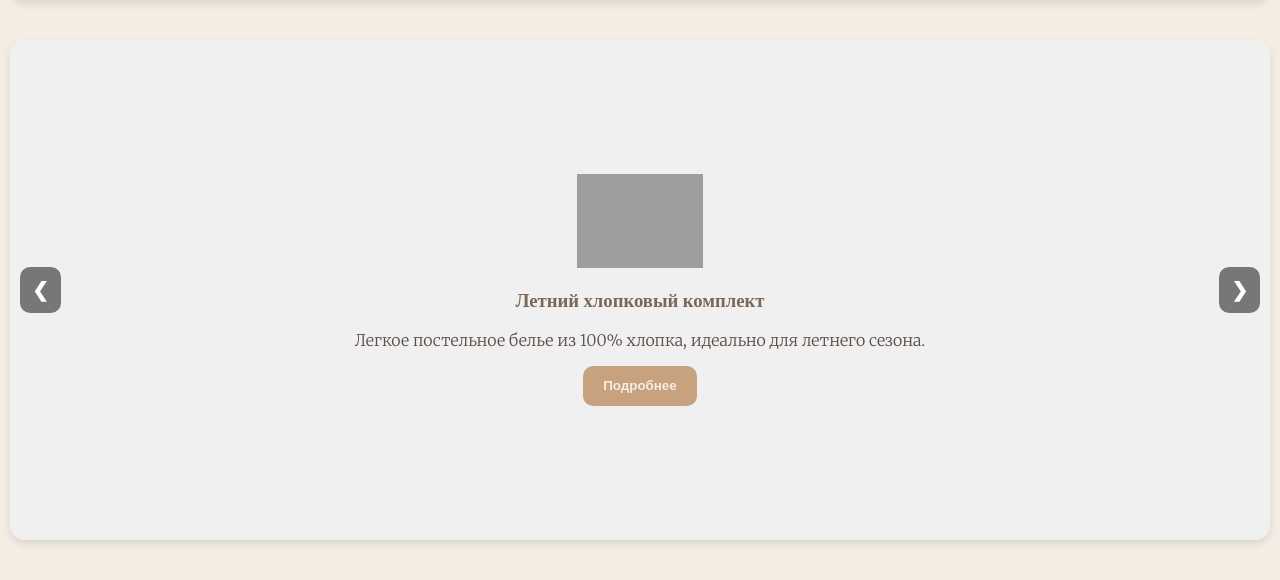
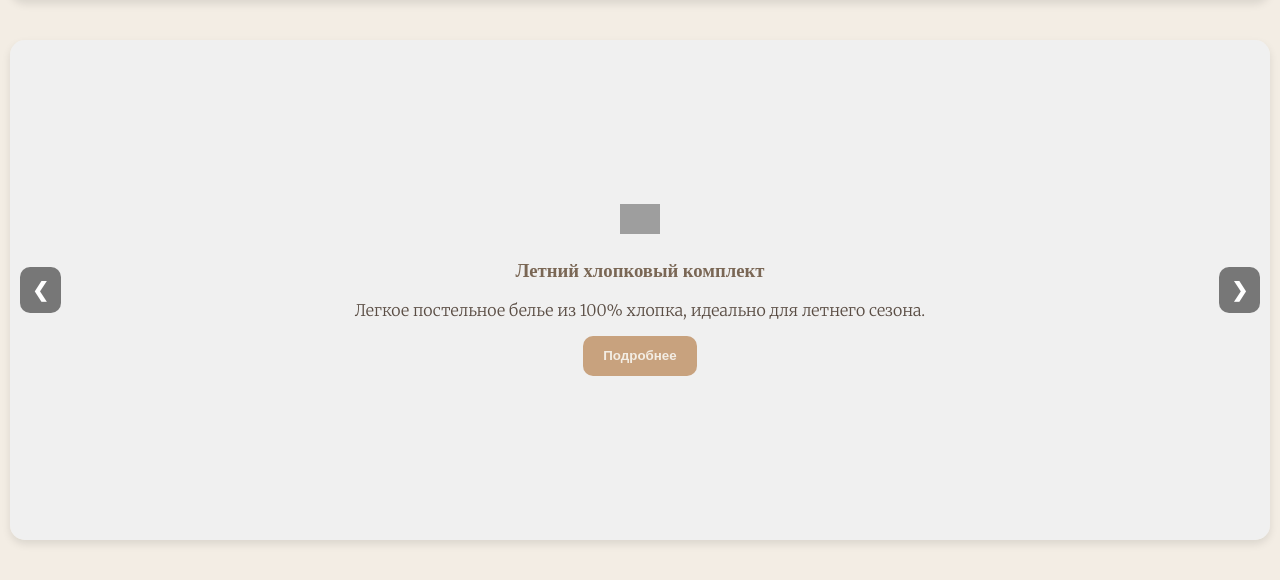
Before and after one commit to Crucio-o/pr, a PHP site: page / in a window 1280 px wide. Shown: the part 90-670 px from the top of the page. Run offline with PHP 8.4, Linux system fonts and the light colour scheme; data comes from the database, SQL or seed files in the repository; grey boxes are pictures that could not be loaded.

Commit message:
Update index.php

```diff
--- a/index.php
+++ b/index.php
@@ -56,7 +56,9 @@ require 'db.php';
                 $stmt = $pdo->query("SELECT * FROM products LIMIT 5");
                 while ($row = $stmt->fetch(PDO::FETCH_ASSOC)) {
                     echo '<div class="slide">
+                    <div class="slide-image">
                         <img src="'.$row['image_url'].'" alt="'.$row['name'].'">
+                    </div>
                     <div class="slide-content">
                         <h3>'.$row['name'].'</h3>
                         <p>'.$row['description'].'</p>
```
Lines whose indentation alone changed are shown as unchanged.
